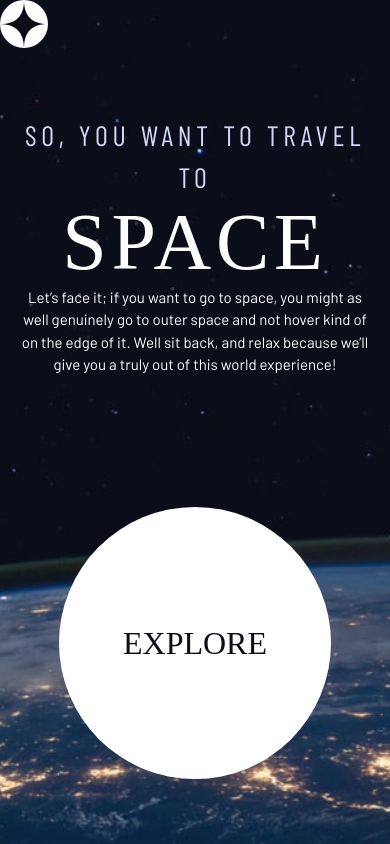
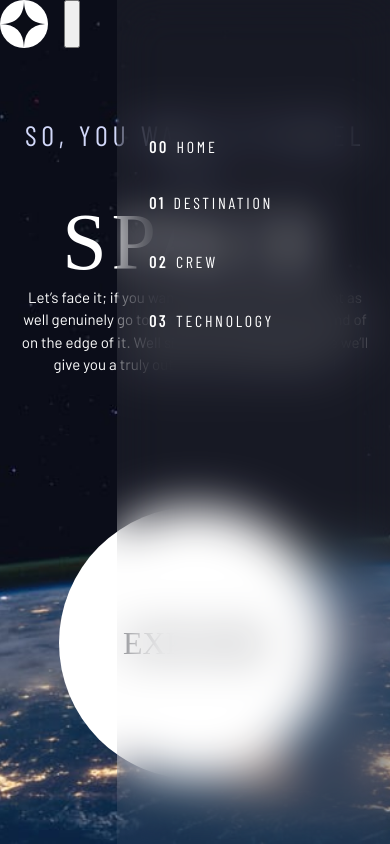
Before and after one commit to lanachayka/space-travel, a plain HTML site: page index.html in a window 390 px wide. Drawn offline with nearby package versions, Linux system fonts and the light colour scheme; a web font is replaced by a local one.

Commit message:
navigation design

```diff
--- a/index.css
+++ b/index.css
@@ -322,11 +322,35 @@ select {
 }
 
 .primary-navigation {
-  --gap: 8rem;
+  --underline-gap: 2rem;
   list-style: none;
   padding: 0;
   margin: 0;
-  --underline-gap: 2rem;
+  background: hsl(var(--clr-dark) / 0.95);
+}
+
+@supports (backdrop-filter: blur(1.5rem)) {
+  .primary-navigation {
+    background: hsl(var(--clr-white) / 0.05);
+    backdrop-filter: blur(1.5rem);
+  }
+}
+
+@media (max-width: 35rem) {
+  .primary-navigation {
+    --underline-gap: 0.5rem;
+    position: fixed;
+    z-index: 1000;
+    inset: 0 0 0 30%;
+    list-style: none;
+    padding: min(20rem, 15vh) 2rem;
+    margin: 0;
+    flex-direction: column;
+  }
+
+  .primary-navigation.underline-indicators > .active {
+    border: 0;
+  }
 }
 
 .primary-navigation a {
--- a/index.html
+++ b/index.html
@@ -18,14 +18,15 @@
       <div>
         <img src="assets/shared/logo.svg" alt="space tourism logo" class="logo"></img>
       </div>
-      <!-- <nav>
-        <ul class="primary-navigation underline-indicators flex">
+      <button class="mobile-nav-toogle" aria-controls="primary-navigation" aria-expanded="false"><span class="sr-only">Menu</span></button>
+      <nav>
+        <ul id="primary-navigation" class="primary-navigation underline-indicators flex">
           <li class="active"><a class="text-white ff-sans-cond uppercase letter-spacing-2 fs-300" href="index.html"><span>00</span>home</a></li>
           <li><a class="text-white ff-sans-cond uppercase letter-spacing-2 fs-300" href="./destination.html"><span>01</span>destination</a></li>
           <li><a class="text-white ff-sans-cond uppercase letter-spacing-2 fs-300" href="./crew.html"><span>02</span>crew</a></li>
           <li><a class="text-white ff-sans-cond uppercase letter-spacing-2 fs-300" href="./technology.html"><span>03</span>technology</a></li>
         </ul>
-      </nav> -->
+      </nav>
     </header>
     <div class="grid-container grid-container--home">
       <div>
```
